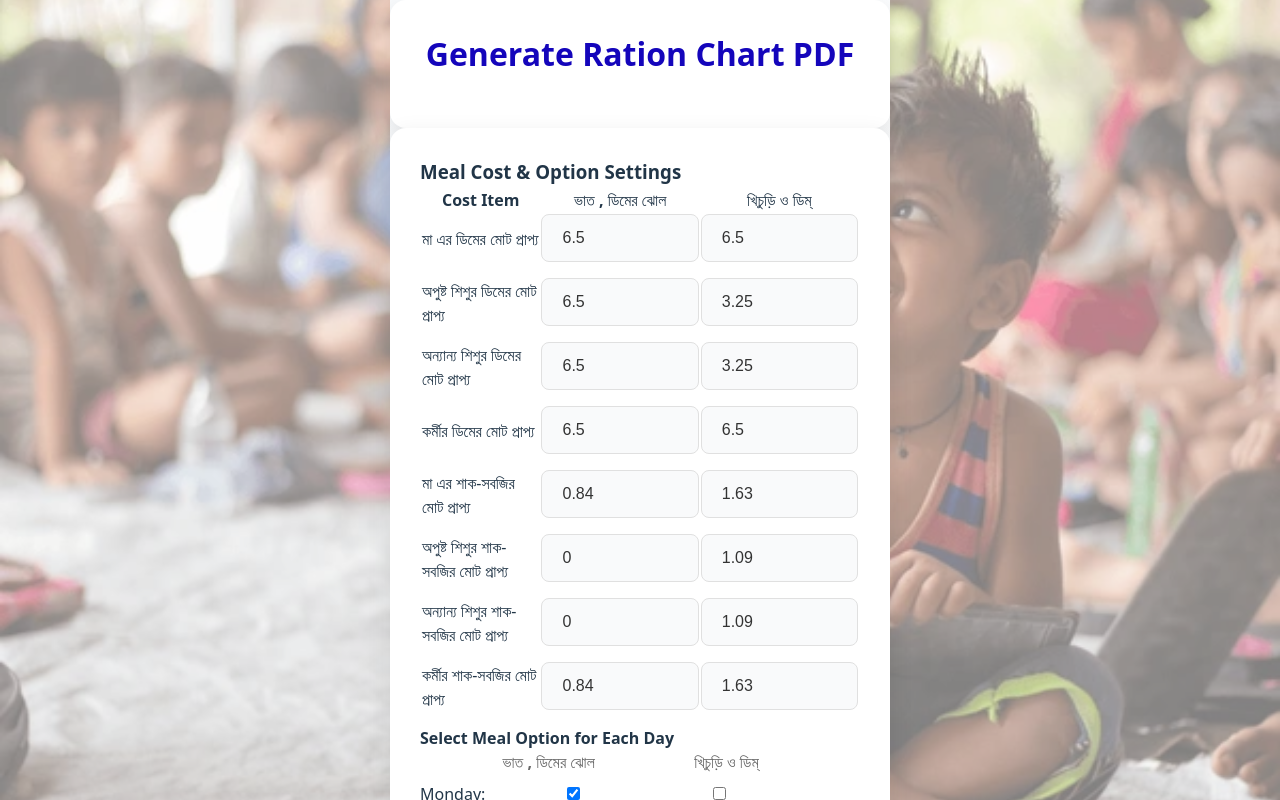
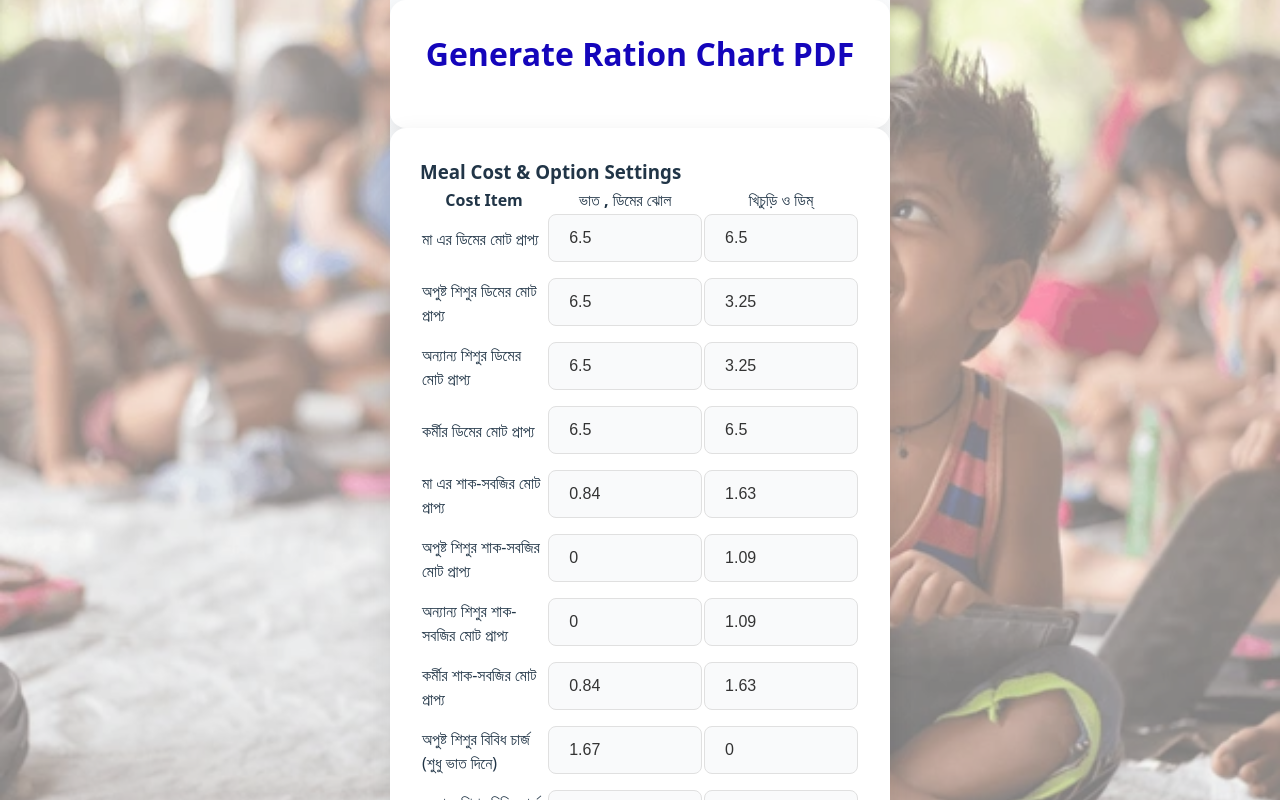
Before and after one commit to rajpriyam86/Ration-Chart-Generator, a React (Vite) app: page / in a window 1280 px wide. Both pictures are taken after a click on the button "Edit Cost✏️". Shown: the top 800 px of the page. Built offline with nearby package versions, Linux system fonts and the light colour scheme.

Commit message:
Chattu added

```diff
--- a/src/App.jsx
+++ b/src/App.jsx
@@ -14,6 +14,8 @@ const defaultMealCosts = {
     childMalVeg: 0,
     childOtherVeg: 0,
     workerVeg: 0.84,
+    childMalMisc: 1.67,
+    childOtherMisc: 1.67,
   },
   "খিচুড়ি ও ডিম্": {
     motherEgg: 6.5,
@@ -24,6 +26,8 @@ const defaultMealCosts = {
     childMalVeg: 1.09,
     childOtherVeg: 1.09,
     workerVeg: 1.63,
+    childMalMisc: 0,
+    childOtherMisc: 0,
   },
 };
 
@@ -114,7 +118,9 @@ const App = () => {
     const workerVeg = worker * cost.workerVeg;
     const vegTotal = motherVeg + childMalVeg + childOtherVeg + workerVeg;
 
-    const misc = 0;
+    const childMalMisc = childMal * (cost.childMalMisc || 0);
+    const childOtherMisc = childOther * (cost.childOtherMisc || 0);
+    const misc = childMalMisc + childOtherMisc;
     const grandTotal = eggTotal + vegTotal + misc;
 
     return {
@@ -809,6 +815,8 @@ const App = () => {
                     { label: "অপুষ্ট শিশুর শাক-সবজির মোট প্রাপ্য", key: "childMalVeg" },
                     { label: "অন্যান্য শিশুর শাক-সবজির মোট প্রাপ্য", key: "childOtherVeg" },
                     { label: "কর্মীর শাক-সবজির মোট প্রাপ্য", key: "workerVeg" },
+                    { label: "অপুষ্ট শিশুর বিবিধ চার্জ (শুধু ভাত দিনে)", key: "childMalMisc" },
+                    { label: "অন্যান্য শিশুর বিবিধ চার্জ (শুধু ভাত দিনে)", key: "childOtherMisc" },
                   ].map((item) => (
                     <>
                       <tr key={item.key}>
@@ -878,7 +886,7 @@ const App = () => {
                 <ul className="list-disc ml-5">
                   {Object.keys(localCostSettings).map((option) => (
                     <li key={option}>
-                      {option}: Mother Egg: {localCostSettings[option].motherEgg}, Child Mal Egg: {localCostSettings[option].childMalEgg}, Child Other Egg: {localCostSettings[option].childOtherEgg}, Worker Egg: {localCostSettings[option].workerEgg}, Mother Veg: {localCostSettings[option].motherVeg}, Child Mal Veg: {localCostSettings[option].childMalVeg}, Child Other Veg: {localCostSettings[option].childOtherVeg}, Worker Veg: {localCostSettings[option].workerVeg}
+                      {option}: Mother Egg: {localCostSettings[option].motherEgg}, Child Mal Egg: {localCostSettings[option].childMalEgg}, Child Other Egg: {localCostSettings[option].childOtherEgg}, Worker Egg: {localCostSettings[option].workerEgg}, Mother Veg: {localCostSettings[option].motherVeg}, Child Mal Veg: {localCostSettings[option].childMalVeg}, Child Other Veg: {localCostSettings[option].childOtherVeg}, Worker Veg: {localCostSettings[option].workerVeg}, Child Mal Misc: {localCostSettings[option].childMalMisc}, Child Other Misc: {localCostSettings[option].childOtherMisc}
                     </li>
                   ))}
                 </ul>
--- a/src/CostOptionsPopup.jsx
+++ b/src/CostOptionsPopup.jsx
@@ -62,6 +62,8 @@ const CostOptionsPopup = ({
                 { label: "Child Mal Veg", key: "childMalVeg" },
                 { label: "Child Other Veg", key: "childOtherVeg" },
                 { label: "Worker Veg", key: "workerVeg" },
+                { label: "অনান্য খাদ্য - অপুষ্ট শিশু", key: "childMalMisc" },
+                { label: "অনান্য খাদ্য - অন্যান্য শিশু", key: "childOtherMisc" },
               ].map((item) => (
                 <tr key={item.key}>
                   <td className="border p-2">{item.label}</td>
@@ -128,7 +130,7 @@ const CostOptionsPopup = ({
             <ul className="list-disc ml-5">
               {Object.keys(localCostSettings).map((option) => (
                 <li key={option}>
-                  {option}: Mother Egg: {localCostSettings[option].motherEgg}, Child Mal Egg: {localCostSettings[option].childMalEgg}, Child Other Egg: {localCostSettings[option].childOtherEgg}, Worker Egg: {localCostSettings[option].workerEgg}, Mother Veg: {localCostSettings[option].motherVeg}, Child Mal Veg: {localCostSettings[option].childMalVeg}, Child Other Veg: {localCostSettings[option].childOtherVeg}, Worker Veg: {localCostSettings[option].workerVeg}
+                  {option}: Mother Egg: {localCostSettings[option].motherEgg}, Child Mal Egg: {localCostSettings[option].childMalEgg}, Child Other Egg: {localCostSettings[option].childOtherEgg}, Worker Egg: {localCostSettings[option].workerEgg}, Mother Veg: {localCostSettings[option].motherVeg}, Child Mal Veg: {localCostSettings[option].childMalVeg}, Child Other Veg: {localCostSettings[option].childOtherVeg}, Worker Veg: {localCostSettings[option].workerVeg}, Child Mal Misc: {localCostSettings[option].childMalMisc}, Child Other Misc: {localCostSettings[option].childOtherMisc}
                 </li>
               ))}
             </ul>
```
